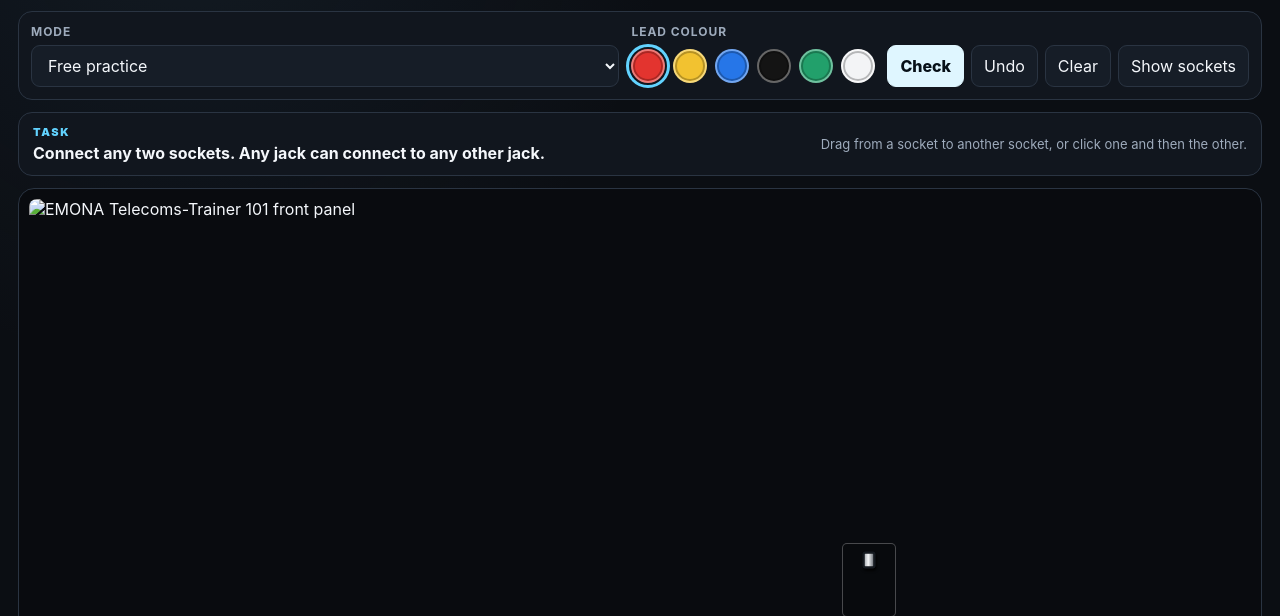
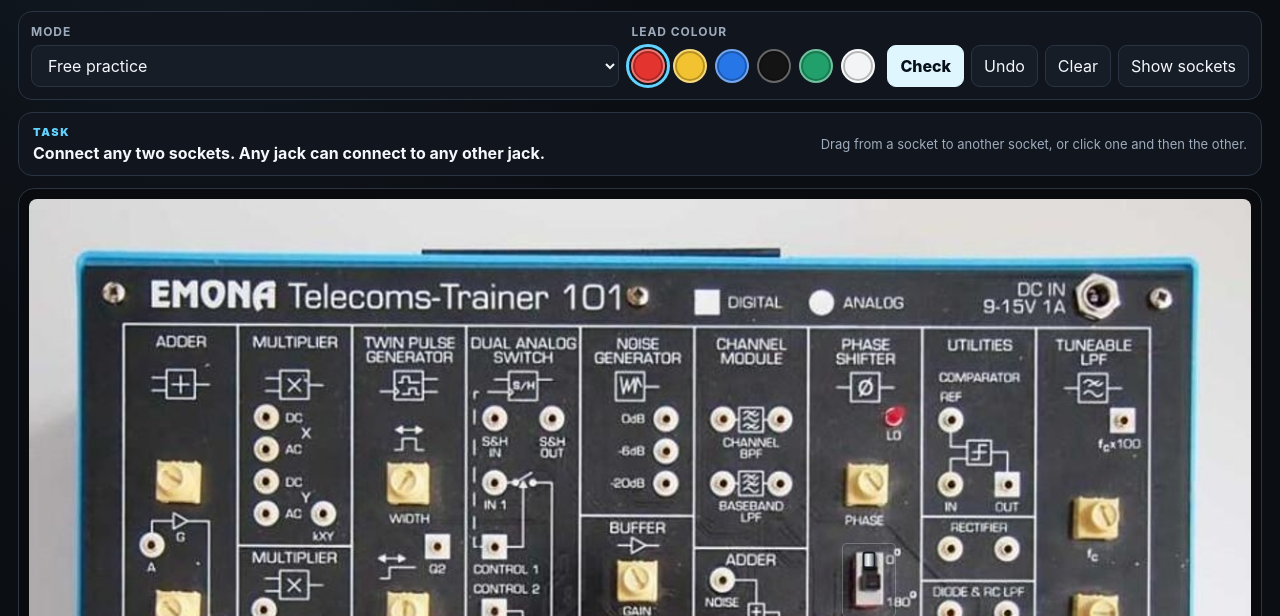
Before and after one commit to Siaa-2006/emona-lab-simulator, a plain HTML site: page index.html in a window 1280 px wide. Shown: the part 105-721 px from the top of the page. Drawn offline with Linux system fonts and the light colour scheme.

Commit message:
Update image source for trainer image

```diff
--- a/index.html
+++ b/index.html
@@ -49,7 +49,7 @@
 
     <section class="trainer-stage" aria-label="Interactive EMONA trainer">
       <div class="trainer-wrap" id="trainerWrap">
-        <img id="trainerImage" src="assets/emona-trainer.jpg" alt="EMONA Telecoms-Trainer 101 front panel" draggable="false" />
+        <img id="trainerImage" src="emona-trainer.jpg" alt="EMONA Telecoms-Trainer 101 front panel" draggable="false" />
         <svg id="wireLayer" class="wire-layer" viewBox="0 0 1281 1097" preserveAspectRatio="none" aria-hidden="true"></svg>
         <svg id="previewLayer" class="wire-layer preview-layer" viewBox="0 0 1281 1097" preserveAspectRatio="none" aria-hidden="true"></svg>
         <div id="socketLayer" class="socket-layer"></div>
```
